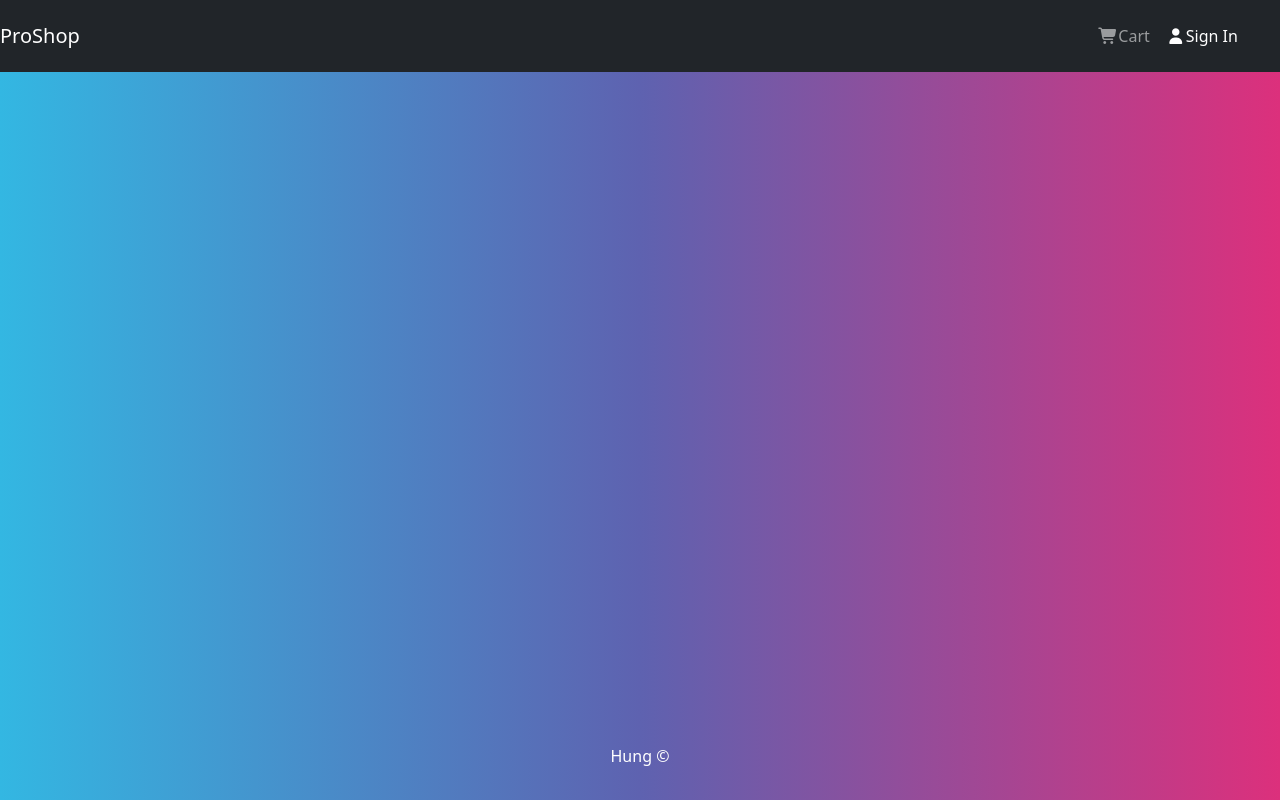
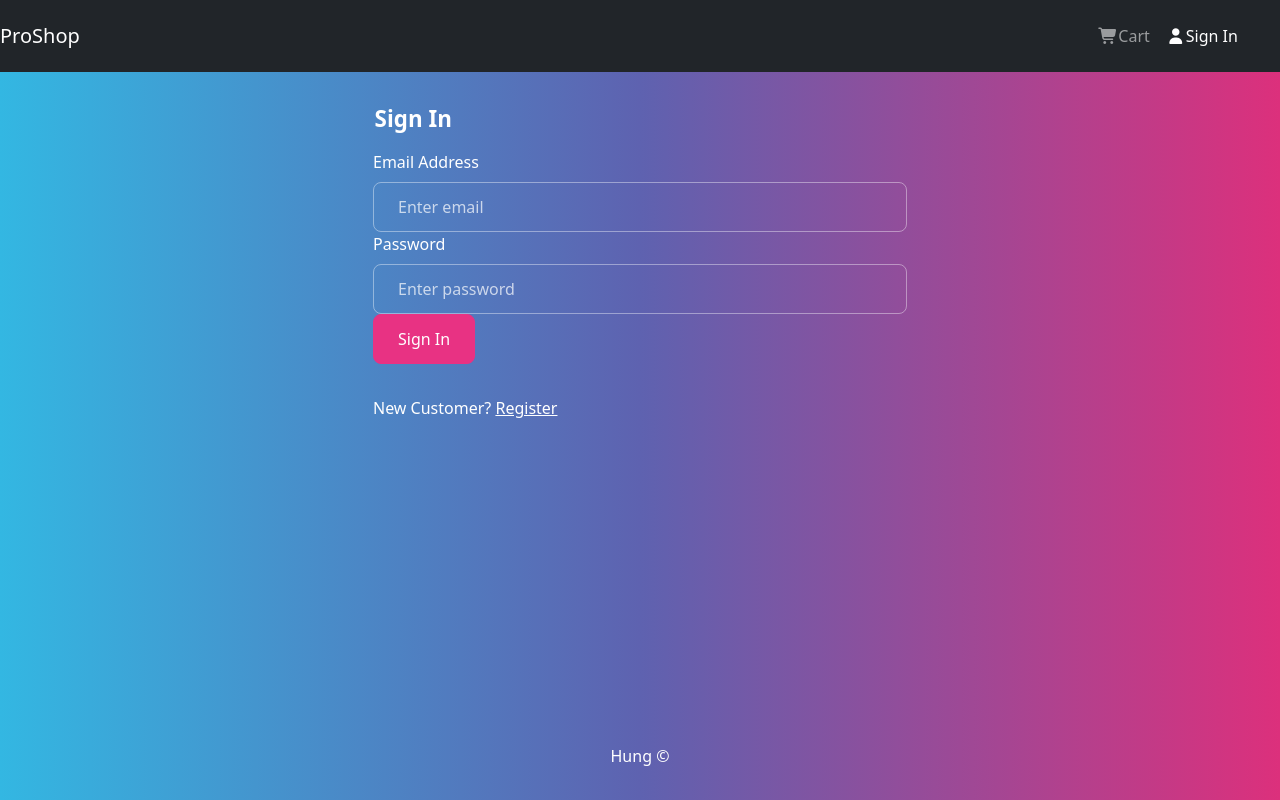
Before and after one commit to PhmHung/ProShop, a React (Vite) app in the folder frontend/: page /login in a window 1280 px wide. Built offline with nearby package versions, Linux system fonts and the light colour scheme.

Commit message:
Register

```diff
--- a/frontend/src/App.jsx
+++ b/frontend/src/App.jsx
@@ -5,6 +5,7 @@
 import HomeScreen from './screens/HomeScreen';
 import ProductScreen from './screens/ProductScreen';
 import CartScreen from './screens/CartScreen';
+import LoginScreen from './screens/LoginScreen';
 import { BrowserRouter as Router, Route, Routes } from 'react-router-dom';
 
 const App = () => {
@@ -14,7 +15,8 @@
       <main className="py-3">
         <Container>
           <Routes>
-            <Route path="/" element={<HomeScreen />} />
+            <Route path="/" element={<HomeScreen />} exact />
+            <Route path="/login" element={<LoginScreen />} />
             <Route path="/product/:id" element={<ProductScreen />} />
             <Route path="/cart/:id?" element={<CartScreen />} />
           </Routes>
--- /dev/null
+++ b/frontend/src/actions/userActions.jsx
@@ -0,0 +1,42 @@
+import {
+  USER_LOGIN_REQUEST,
+  USER_LOGIN_SUCCESS,
+  USER_LOGIN_FAIL,
+  USER_LOGOUT,
+} from '../constants/userConstant';
+import axios from 'axios';
+export const login = (email, password) => async (dispatch) => {
+  try {
+    dispatch({
+      type: USER_LOGIN_REQUEST,
+    });
+    const config = {
+      headers: {
+        'Content-Type': 'application/json',
+      },
+    };
+    const { data } = await axios.post(
+      '/api/users/login',
+      { email, password },
+      config
+    );
+    dispatch({
+      type: USER_LOGIN_SUCCESS,
+      payload: data,
+    });
+    localStorage.setItem('userInfo', JSON.stringify(data));
+  } catch (error) {
+    dispatch({
+      type: USER_LOGIN_FAIL,
+      payload:
+        error.response && error.response.data.message
+          ? error.response.data.message
+          : error.message,
+    });
+  }
+};
+
+export const logout = () => (dispatch) => {
+  localStorage.removeItem('userInfo');
+  dispatch({ type: USER_LOGOUT });
+};
--- /dev/null
+++ b/frontend/src/components/FormContainer.jsx
@@ -0,0 +1,15 @@
+import React from 'react';
+import { Container, Row, Col } from 'react-bootstrap';
+const FormContainer = ({ children }) => {
+  return (
+    <Container>
+      <Row className="justify-content-md-center">
+        <Col xs={12} md={6}>
+          {children}
+        </Col>
+      </Row>
+    </Container>
+  );
+};
+
+export default FormContainer;
--- a/frontend/src/components/Header.jsx
+++ b/frontend/src/components/Header.jsx
@@ -1,26 +1,50 @@
 import React from 'react';
-import {LinkContainer} from 'react-router-bootstrap'
+import { useDispatch, useSelector } from 'react-redux';
+import { LinkContainer } from 'react-router-bootstrap';
 import { Container, Nav, Navbar, NavDropdown } from 'react-bootstrap';
+import { logout } from '../actions/userActions';
 const Header = () => {
+  const userLogin = useSelector((state) => state.userLogin);
+  const { userInfo } = userLogin;
+  const dispatch = useDispatch();
+
+  const logoutHandler = () => {
+    dispatch(logout());
+  };
+
   return (
     <header>
       <Navbar bg="dark" variant="dark" expand="lg" collapseOnSelect>
-        <LinkContainer to='/'>
+        <LinkContainer to="/">
           <Navbar.Brand>ProShop</Navbar.Brand>
         </LinkContainer>
         <Container>
           <Navbar.Toggle aria-controls="basic-navbar-nav" />
           <Navbar.Collapse id="basic-navbar-nav">
             <Nav className="ms-auto">
-
-              <LinkContainer to='/cart'>
-              <Nav.Link><i className='fas fa-shopping-cart'></i>
-              Cart</Nav.Link>
+              <LinkContainer to="/cart">
+                <Nav.Link>
+                  <i className="fas fa-shopping-cart"></i>
+                  Cart
+                </Nav.Link>
               </LinkContainer>
-              <LinkContainer to='/login'>
-              <Nav.Link href="/login"><i className='fas fa-user'></i>
-              Sign In</Nav.Link>
-              </LinkContainer>
+              {userInfo ? (
+                <NavDropdown title={userInfo.name} id="username">
+                  <LinkContainer to="/profile">
+                    <NavDropdown.Item>Profile</NavDropdown.Item>
+                  </LinkContainer>
+                  <NavDropdown.Item onClick={logoutHandler}>
+                    Logout
+                  </NavDropdown.Item>
+                </NavDropdown>
+              ) : (
+                <LinkContainer to="/login">
+                  <Nav.Link href="/login">
+                    <i className="fas fa-user"></i>
+                    Sign In
+                  </Nav.Link>
+                </LinkContainer>
+              )}
             </Nav>
           </Navbar.Collapse>
         </Container>
--- /dev/null
+++ b/frontend/src/constants/userConstant.jsx
@@ -0,0 +1,8 @@
+export const USER_LOGIN_REQUEST = 'USER_LOGIN_REQUEST';
+export const USER_LOGIN_SUCCESS = 'USER_LOGIN_SUCCESS';
+export const USER_LOGIN_FAIL = 'USER_LOGIN_FAIL';
+export const USER_LOGOUT = 'USER_LOGOUT';
+
+export const USER_REGISTER_REQUEST = 'USER_REGISTER_REQUEST';
+export const USER_REGISTER_SUCCESS = 'USER_REGISTER_SUCCESS';
+export const USER_REGISTER_FAIL = 'USER_REGISTER_FAIL';
--- /dev/null
+++ b/frontend/src/reducer/userReducer.jsx
@@ -0,0 +1,37 @@
+import {
+  USER_LOGIN_REQUEST,
+  USER_LOGIN_FAIL,
+  USER_LOGIN_SUCCESS,
+  USER_LOGOUT,
+  USER_REGISTER_FAIL,
+  USER_REGISTER_SUCCESS,
+  USER_REGISTER_REQUEST,
+} from '../constants/userConstant';
+
+export const userLoginReducer = (state = {}, action) => {
+  switch (action.type) {
+    case USER_LOGIN_REQUEST:
+      return { loading: true };
+    case USER_LOGIN_SUCCESS:
+      return { loading: false, userInfo: action.payload };
+    case USER_LOGIN_FAIL:
+      return { loading: false, error: action.payload };
+    case USER_LOGOUT:
+      return {};
+    default:
+      return state;
+  }
+};
+
+export const userRegisterReducer = (state = {}, action) => {
+  switch (action.type) {
+    case USER_REGISTER_REQUEST:
+      return { loading: true };
+    case USER_REGISTER_SUCCESS:
+      return { loading: false, userInfo: action.payload };
+    case USER_REGISTER_FAIL:
+      return { loading: false, error: action.payload };
+    default:
+      return state;
+  }
+};
--- /dev/null
+++ b/frontend/src/screens/LoginScreen.jsx
@@ -0,0 +1,73 @@
+import React, { useState, useEffect } from 'react';
+import { Link, useNavigate, useLocation } from 'react-router-dom';
+import { Form, Button, Row, Col } from 'react-bootstrap';
+import { useDispatch, useSelector } from 'react-redux';
+import Message from '../components/Message';
+import Loader from '../components/Loader';
+import { login } from '../actions/userActions';
+import FormContainer from '../components/FormContainer';
+const LoginScreen = () => {
+  const [email, setEmail] = useState('');
+  const [password, setPassword] = useState('');
+  const location = useLocation();
+  const dispatch = useDispatch();
+  const submitHandler = (e) => {
+    e.preventDefault();
+    dispatch(login(email, password));
+  };
+
+  const redirect = location.search ? location.search.split('=')[1] : '/';
+  const userLogin = useSelector((state) => state.userLogin);
+  const { loading, error, userInfo } = userLogin;
+  const navigate = useNavigate();
+
+  useEffect(() => {
+    if (userInfo) {
+      navigate(redirect);
+    }
+  }, [userInfo, redirect, navigate]);
+
+  return (
+    <FormContainer>
+      <h1>Sign In</h1>
+      {error && <Message variant="danger">{error}</Message>}
+      {loading && <Loader />}
+      <Form onSubmit={submitHandler}>
+        <Form.Group controlId="email">
+          <Form.Label>Email Address</Form.Label>
+          <Form.Control
+            type="email"
+            placeholder="Enter email"
+            value={email}
+            onChange={(e) => setEmail(e.target.value)}
+          ></Form.Control>
+        </Form.Group>
+
+        <Form.Group controlId="password">
+          <Form.Label>Password</Form.Label>
+          <Form.Control
+            type="password"
+            placeholder="Enter password"
+            value={password}
+            onChange={(e) => setPassword(e.target.value)}
+          ></Form.Control>
+        </Form.Group>
+
+        <Button type="submit" variant="primary">
+          Sign In
+        </Button>
+      </Form>
+
+      <Row className="py-3">
+        <Col>
+          New Customer?{' '}
+          <Link to={redirect ? `/register?redirect=${redirect}` : '/register'}>
+            Register
+          </Link>
+        </Col>
+      </Row>
+    </FormContainer>
+  );
+};
+
+export default LoginScreen;
--- a/frontend/src/store.jsx
+++ b/frontend/src/store.jsx
@@ -4,20 +4,28 @@
   productDetailsReducer,
 } from './reducer/productReducers';
 import { cartReducer } from './reducer/cartReducers';
+import { userLoginReducer, userRegisterReducer } from './reducer/userReducer';
 const reducer = combineReducers({
   productList: productListReducer,
   productDetails: productDetailsReducer,
   cart: cartReducer,
+  userLogin: userLoginReducer,
+  userRegister: userRegisterReducer,
 });
 
-// const middleware = [thunk];
+//const middleware = [thunk];
 
 const cartItemFromStorage = localStorage.getItem('cartItems')
   ? JSON.parse(localStorage.getItem('cartItems'))
   : [];
 
+const userInfoFromStorage = localStorage.getItem('userInfo')
+  ? JSON.parse(localStorage.getItem('userInfo'))
+  : null;
+
 const initialState = {
   cart: { cartItems: cartItemFromStorage },
+  userLogin: { userInfo: userInfoFromStorage },
 };
 
 const store = configureStore({
```
